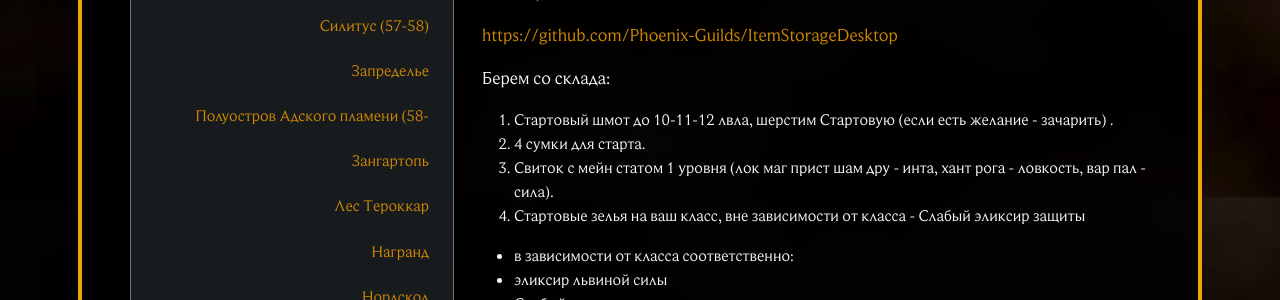
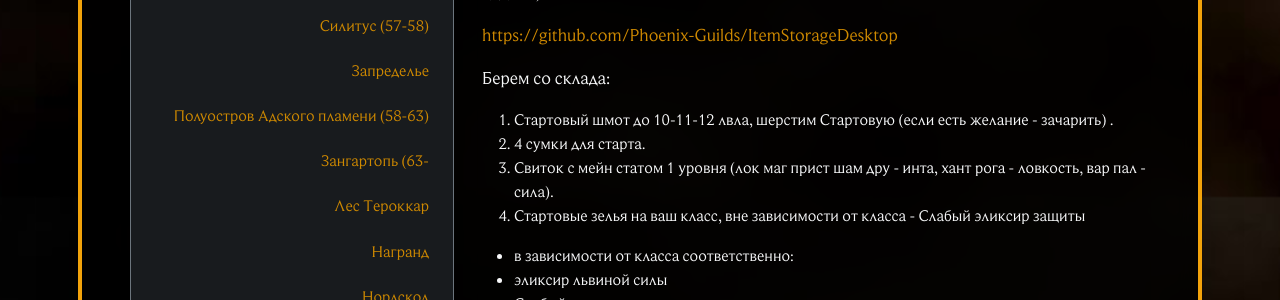
Before and after one commit to Phoenix-Guilds/phoenix-guilds.github.io, a Jekyll site: the page built from _guides/gayd-po-prokachke-hk-ot-silmy.md, in a window 1280 px wide. Shown: the part 2323-2623 px from the top of the page. Built offline with Jekyll 4.4.1, drawn with Linux system fonts in a browser that asks for light colours; nearby versions of some CDN libraries; library files that are not in the unit come from our copies.

Commit message:
Update Гайды “gayd-po-prokachke-hk-ot-silmy”

```diff
--- a/_guides/gayd-po-prokachke-hk-ot-silmy.md
+++ b/_guides/gayd-po-prokachke-hk-ot-silmy.md
@@ -1524,7 +1524,7 @@ description: |-
 
 Поехали в Запределье
 
-### Полуостров Адского пламени (58-
+### Полуостров Адского пламени (58-63)
 
 И вот, мы прибыли в Запределье!!! УРАААА!!!! Красиво, слов нет. Сдаём квест, берем
 
@@ -1712,7 +1712,7 @@ description: |-
 
 ГРАЦ!!!!!
 
-### Зангартопь
+### Зангартопь (63-
 
 С ПОМОГАТОРОМ
 
@@ -1724,6 +1724,8 @@ description: |-
 
 Итак, добро пожаловать в грибную рощу. Берём всё что предлагается в Кенарийском оплоте, летим к перелётчику, там тоже большая кучка квестов. Выполняем по очереди.
 
+
+
 ### Лес Тероккар
 
 по интуиции, опасные квесты описаны на сайте, за толстыми мобами просим помогаторов, ачив не обязателен
```
